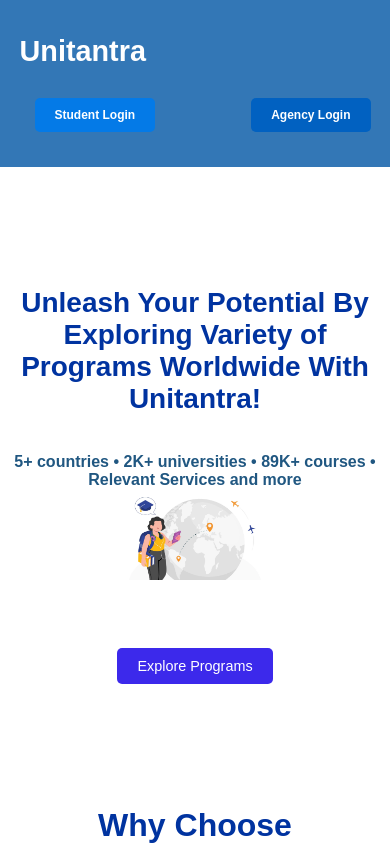
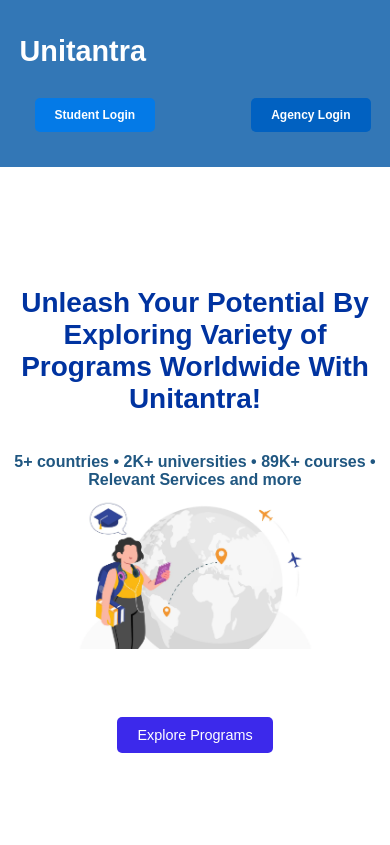
Before and after one commit to AvantiChouknis29/Unitantra-The-final, a React (Vite) app in the folder client/: page / in a window 390 px wide. Shown: the top 845 px of the page. Built offline with nearby package versions, Linux system fonts and the light colour scheme; no server answers.

Commit message:
Features home image updated

```diff
--- a/client/src/pages/Home.css
+++ b/client/src/pages/Home.css
@@ -284,8 +284,8 @@
 @media (max-width: 475px) {
   .feature-image,
   .student-image {
-    width: 90% !important;
-    max-width: 200px;
+    width: 100% !important;
+    max-width: 400px;
   }
 
   video {
@@ -378,3 +378,9 @@
     font-size: 1.2rem;
   }
 }
+@media (max-width: 475px) {
+  .feature-image, .student-image {
+      width: 90% !important;
+      /* max-width: 200px; */
+  }
+}
```
